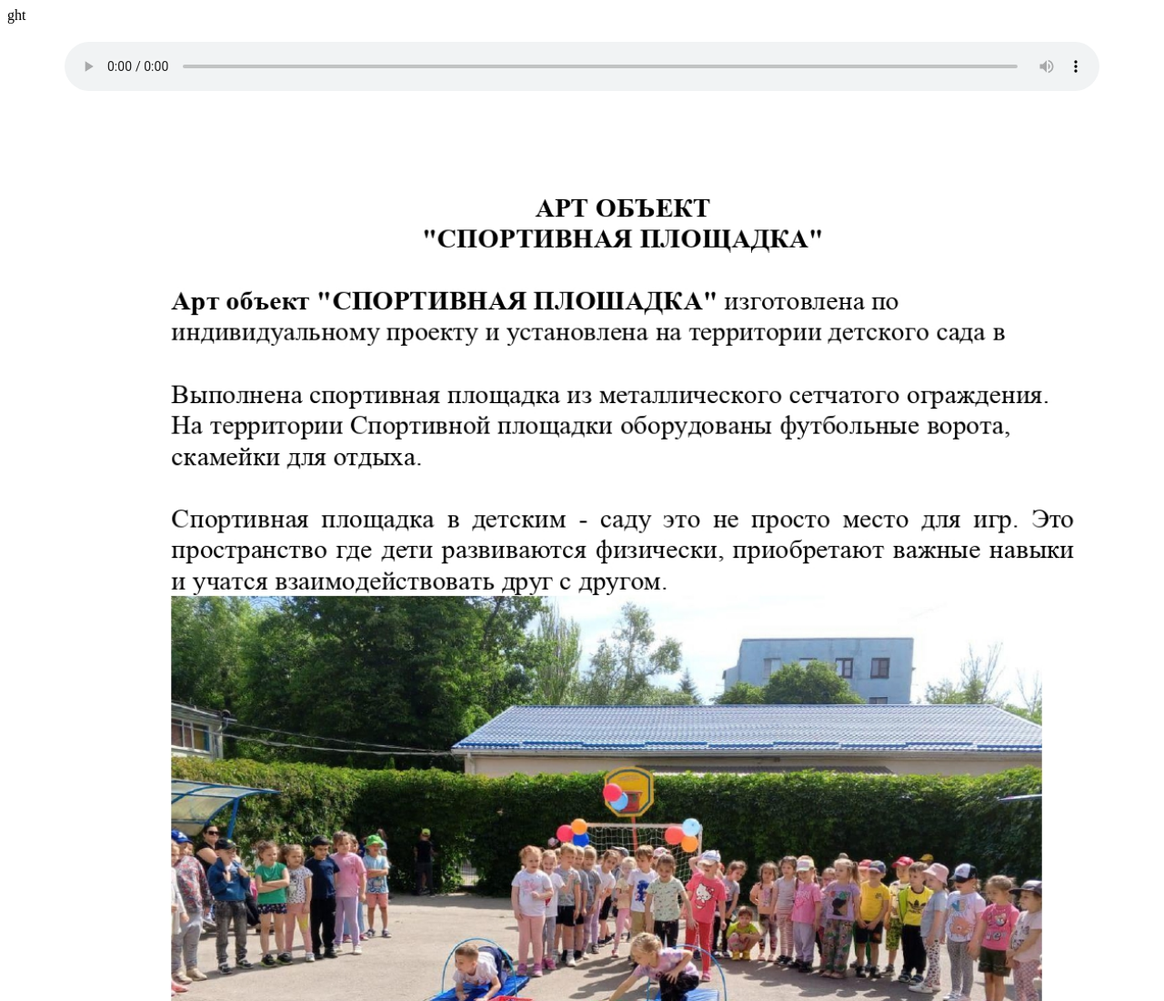
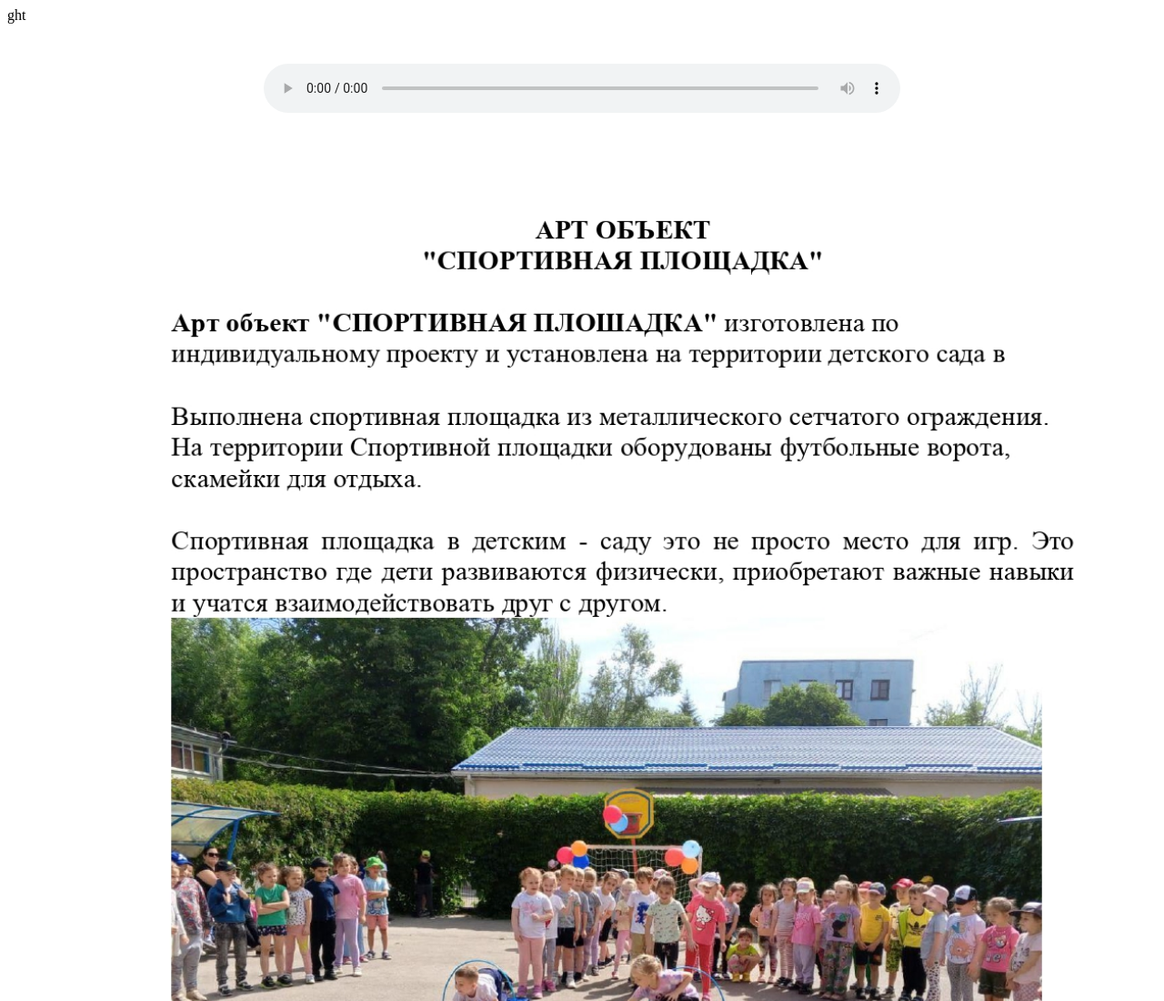
Before and after one commit to first-personal/sport, a plain HTML site: page index.html in a window 1280 px wide. Shown: the top 1100 px of the page at 91% size. Drawn offline with Linux system fonts and the light colour scheme.

Commit message:
Update index.html

```diff
--- a/index.html
+++ b/index.html
@@ -7,7 +7,7 @@ ght<!doctype html>
   <style>
     audio {
       width: 90%;
-      max-width: 700px:
+      max-width: 700px;
     height: 10%;
       max-height: 100px;
     display: block;
```
